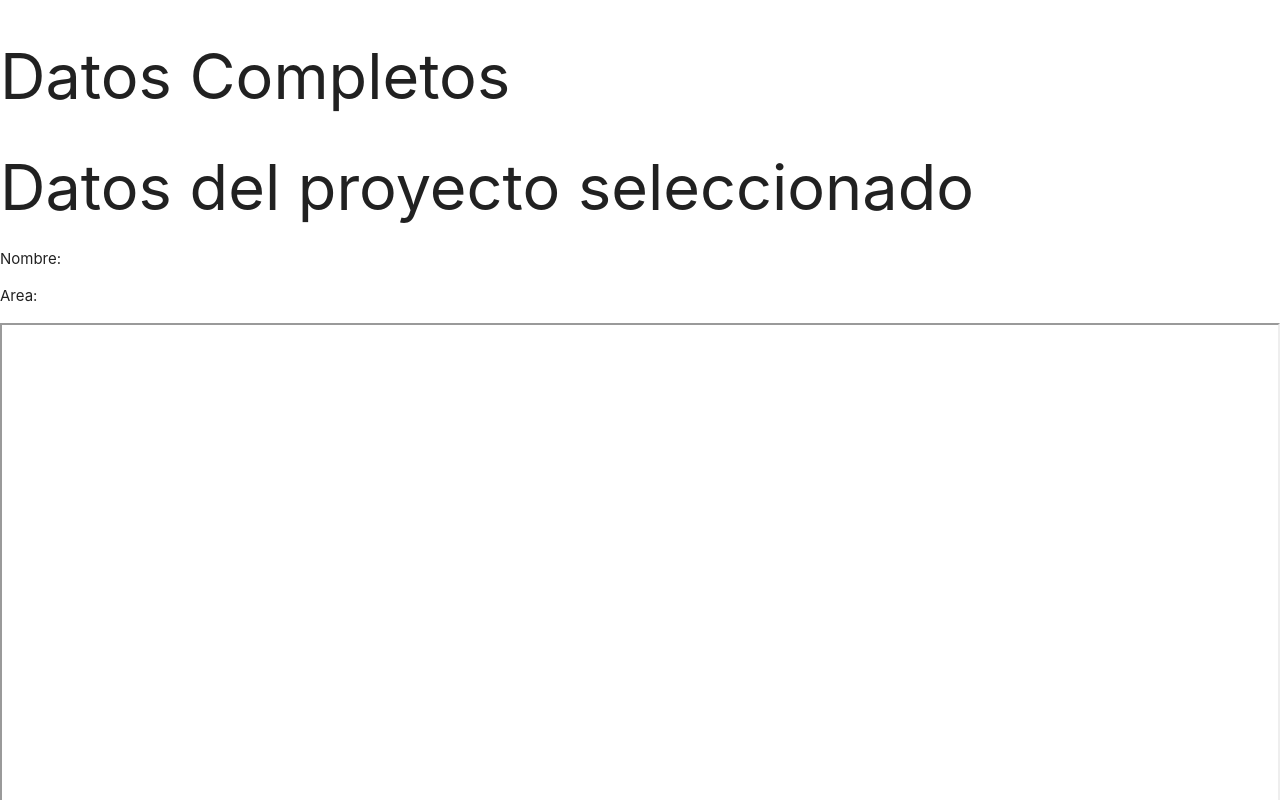
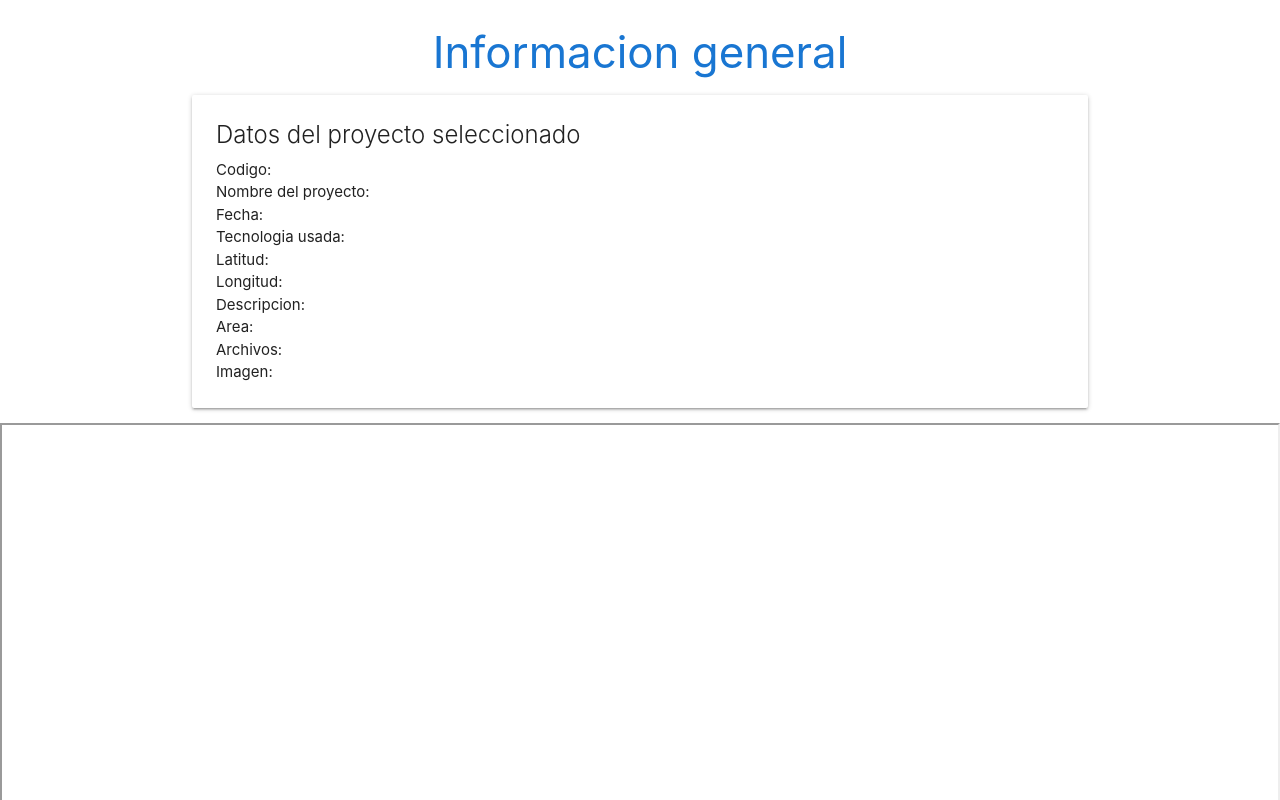
Before and after one commit to GeomaticaUIS/Geomatica, a plain HTML site: page datos.html in a window 1280 px wide. Shown: the top 800 px of the page. Drawn offline with nearby package versions, Linux system fonts and the light colour scheme.

Commit message:
Your commit message here

```diff
--- a/datos.html
+++ b/datos.html
@@ -13,21 +13,32 @@
     rel="stylesheet"
     href="https://cdnjs.cloudflare.com/ajax/libs/animate.css/4.1.1/animate.min.css"/>
     <title>DATOS DEL PROYECTO</title>
+    <!-- Add the Materialize CSS stylesheet -->
+    <link rel="stylesheet" href="https://cdnjs.cloudflare.com/ajax/libs/materialize/1.0.0/css/materialize.min.css">
 </head>
 <body>
-    <div>
-        <h1>Datos Completos</h1>
-        <div id="detalle_datos">
-            <h1>Datos del proyecto seleccionado</h1>
-            <p>Nombre: <span id="nombre"></span></p>
-            <p>Area: <span id="area"></span></p>
-
+    <div class="container">
+        <h3 class="center-align blue-text text-darken-2">Informacion general    </h3>
+        <div id="detalle_datos" class="card">
+            <div class="card-content">
+                <span class="card-title flow-text">Datos del proyecto seleccionado</span>
+                <p>Codigo: <span id="codigo"></span></p>
+                <p>Nombre del proyecto: <span id="nombre"></span></p>
+                <p>Fecha: <span id="fecha"></span></p>
+                <p>Tecnologia usada: <span id="tecnologia"></span></p>
+                <p>Latitud: <span id="latitud"></span></p>
+                <p>Longitud: <span id="longitud"></span></p>
+                <p>Descripcion: <span id="descripcion"></span></p>
+                <p>Area: <span id="area"></span></p>
+                <p>Archivos: <span id="archivo"></span></p>
+                <p>Imagen: <span id="imagen"></span></p>
+            </div>
         </div>
     </div>
 
     <iframe id="frame" src="" width="100%" height="620" allow="autoplay"></iframe>
-    <script  src="datos.js">
-    </script>
 
+    <!-- Add the Materialize JavaScript library -->
+    <script src="datos.js"></script>
 </body>
 </html>
--- a/datos.js
+++ b/datos.js
@@ -5,8 +5,20 @@ const objetoJSONGuardado = localStorage.getItem(dato);
  // Convertir el JSON a un objeto JavaScript usando JSON.parse()
  const objetoRecuperado = JSON.parse(objetoJSONGuardado);
  console.log(objetoRecuperado);
- document.getElementById("nombre").textContent = objetoRecuperado.AREA;
- document.getElementById("area").textContent = objetoRecuperado.CODIGO;
+ document.getElementById("codigo").textContent = objetoRecuperado.CODIGO;
+ document.getElementById("nombre").textContent = objetoRecuperado.NOMBRE_PROYECTO;
+ document.getElementById("fecha").textContent = objetoRecuperado.FECHA_CAPTURA;
+ document.getElementById("tecnologia").textContent = objetoRecuperado.TECNOLOGIA;
+ document.getElementById("latitud").textContent = objetoRecuperado.Latitud;
+ document.getElementById("longitud").textContent = objetoRecuperado.Longitud;
+ document.getElementById("descripcion").textContent = objetoRecuperado.DESCRIPCION;
+ document.getElementById("area").textContent = objetoRecuperado.AREA;
+ document.getElementById("archivo").textContent = objetoRecuperado.ARCHIVO_HTML;
+ document.getElementById("imagen").textContent = objetoRecuperado.RUTA_ORTOMOSAICO
+ ;
+
+
+
  //localStorage.removeItem("proyectoSeleccionado");
 
  const servidor =objetoRecuperado.RUTA_HTML //"\\\\servidor\\carpetacompartida";
```
